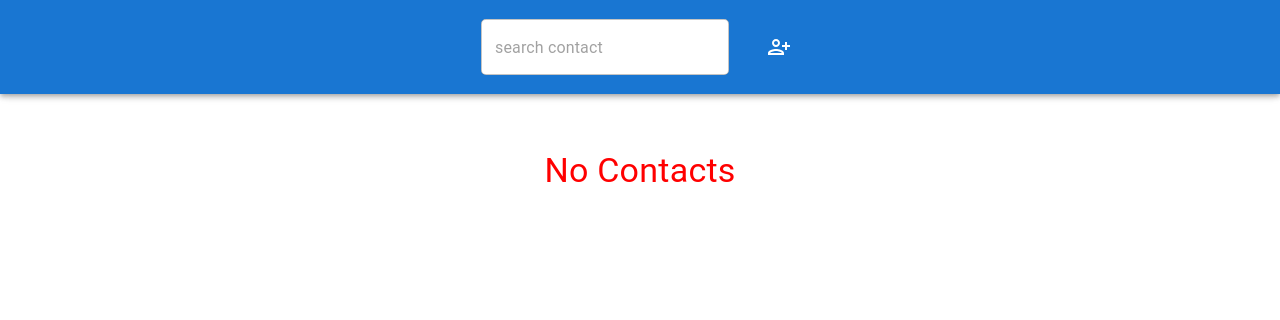
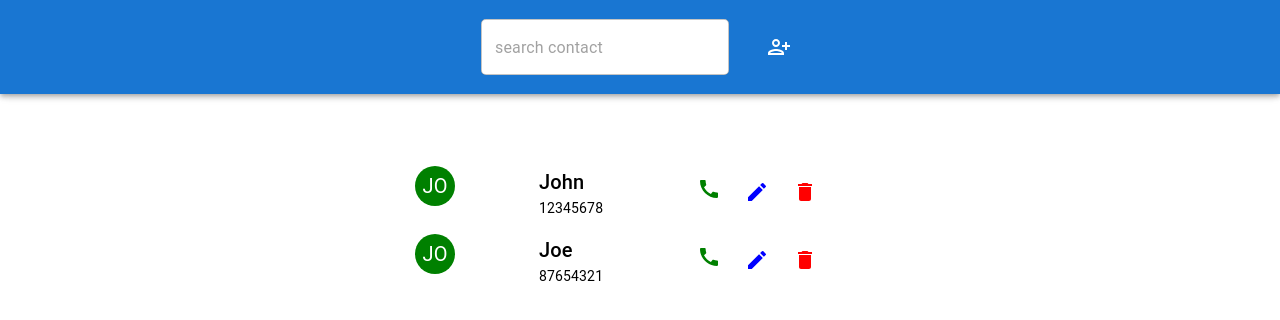
Before and after one commit to Magesh-sam/contacts, a React (Vite) app: page / in a window 1280 px wide. Shown: the top 320 px of the page. Built offline with nearby package versions, Linux system fonts and the light colour scheme.

Commit message:
completed dynamic search

```diff
--- a/package.json
+++ b/package.json
@@ -14,10 +14,13 @@
     "@mui/icons-material": "^5.11.11",
     "@mui/material": "^5.11.15",
     "@reduxjs/toolkit": "^1.9.3",
+    "@types/uuid": "^9.0.1",
+    "generate-random-color": "^1.0.6",
     "react": "^18.2.0",
     "react-dom": "^18.2.0",
     "react-redux": "^8.0.5",
-    "redux-persist": "^6.0.0"
+    "redux-persist": "^6.0.0",
+    "uuid": "^9.0.0"
   },
   "devDependencies": {
     "@types/react": "^18.0.28",
--- a/src/App.tsx
+++ b/src/App.tsx
@@ -1,13 +1,25 @@
-import React from "react";
-import './styles/app.css'
+import { useState } from "react";
+import "./styles/app.css";
 import { NavBar } from "./components/NavBar";
 import { ContactList } from "./components/ContactList";
+import { useSelector } from "react-redux";
+import type { RootState } from "./redux/store";
 
 export const App = () => {
+  const [query, setquery] = useState("");
+
+  const contacts = useSelector((state: RootState) => state.contacts);
+
+  const filteredContacts = contacts.filter(
+    (contact) =>
+      contact.name.toLowerCase().includes(query.toLowerCase()) ||
+      contact.number.toString().toLowerCase().includes(query.toLowerCase())
+  );
+
   return (
     <main>
-      <NavBar />
-      <ContactList/>
+      <NavBar query={query} setquery={setquery} />
+      <ContactList setquery={setquery} contacts={filteredContacts} />
     </main>
   );
 };
--- a/src/components/ContactList.tsx
+++ b/src/components/ContactList.tsx
@@ -1,11 +1,15 @@
-import {useState,  useEffect} from "react";
+import { useState, FC, MouseEvent, Dispatch, SetStateAction } from "react";
 import "../styles/contactlist.css";
 import { useSelector, useDispatch } from "react-redux";
 import { RootState, AppDispatch } from "../redux/store";
 import CloseIcon from "@mui/icons-material/Close";
-import {updateContact,removeFromContact, filterContact} from '../redux/contactSlice'
 import {
-  Container,
+  updateContact,
+  removeFromContact,
+  contact,
+} from "../redux/contactSlice";
+import {
+  Box,
   Stack,
   List,
   ListItem,
@@ -24,57 +28,89 @@ import CallIcon from "@mui/icons-material/Call";
 import EditIcon from "@mui/icons-material/Edit";
 import DeleteIcon from "@mui/icons-material/Delete";
 
-export const ContactList = () => {
+
+interface IContactList {
+  contacts: contact[];
+  setquery: Dispatch<SetStateAction<string>>;
+}
+
+export const ContactList: FC<IContactList> = ({ contacts, setquery }) => {
   const contactList = useSelector((state: RootState) => state.contacts);
-  const dispatch = useDispatch<AppDispatch>()
+  const dispatch = useDispatch<AppDispatch>();
 
-  const [open, setOpen] = useState(false)
-  const [name, setname] = useState('')
-  const [phNo, setphNo] = useState(0)
+  const [open, setOpen] = useState(false);
+  const [name, setname] = useState("");
+  const [phNo, setphNo] = useState(0);
+  const [id, setId] = useState("");
 
-  let contactName;
-    let contactNumber;
 
-  const openUpdate = (phno:number) => {
 
-    const index = contactList.findIndex(contact => contact.number === phno)
-    setname(contactList[index].name)
-    setphNo(contactList[index].number)
-    setOpen(true)
 
-  }
+  const openUpdate = (id: string) => {
+    const index = contactList.findIndex((contact) => contact.id === id);
+    setname(contactList[index].name);
+    setphNo(contactList[index].number);
+    setId(id);
 
-  const handleUpdate = () => {
-        dispatch(updateContact({name:name,number:phNo}))
-  }
+    setOpen(true);
+  };
+
+  const handleUpdate = (e: MouseEvent<HTMLButtonElement>) => {
+    e.preventDefault();
+    dispatch(updateContact({ name: name, number: phNo, id: id }));
+    setOpen(false);
+    setquery("");
+  };
   return (
-    <Container className="contactwrapper">
-        {contactList.length <=0 && <Typography variant="h4" sx={{color:'red'}}>No Contacts</Typography>}
+    <Box className="contactwrapper">
+      {contacts.length <= 0 && (
+        <Typography variant="h4" sx={{ color: "red" }}>
+          No Contacts
+        </Typography>
+      )}
       <List className="contactList">
-        {contactList.map((contact) => (
-          <>
-            <ListItem  key={contact.number}>
-              <Stack className="contact" sx={{minWidth:'500px'}}  spacing={3} direction="row">
-                <Avatar>{contact.name.charAt(0)}</Avatar>
+        {contacts.map((contact) => (
+            <ListItem key={contact.id}>
+              <Stack
+                className="contact"
+                sx={{ minWidth: "500px" }}
+                spacing={3}
+                direction="row"
+              >
+                <Avatar className="avatar" title={contact.name} sx={{bgcolor:'green'}} >
+                  {contact.name.charAt(0).toUpperCase() +
+                    contact.name.charAt(1).toUpperCase()}
+                </Avatar>
                 <Stack>
-                    <Typography variant="h6">{contact.name}</Typography>
-                    <Link href={`tel:${contact.number}`} ></Link>
-                    <Typography variant="body2">{contact.number}</Typography>
+                  <Typography title={contact.name} variant="h6" noWrap>{contact.name}</Typography>
+                  <Link href={`tel:${contact.number}`}></Link>
+                  <Typography variant="body2">{contact.number}</Typography>
                 </Stack>
-                <Stack direction="row" spacing={2} alignItems='center' >
-                  <IconButton >
-                    <a style={{color:'green'}} href={`tel:${contact.number}`}><CallIcon/></a>
+                <Stack direction="row" spacing={1} alignItems="center">
+                  <IconButton>
+                    <a
+                      style={{ color: "green" }}
+                      href={`tel:${contact.number}`}
+                    >
+                      <CallIcon />
+                    </a>
                   </IconButton>
-                  <IconButton onClick={()=>openUpdate(contact.number)} sx={{color:'blue'}}>
+                  <IconButton
+                    onClick={() => openUpdate(contact.id)}
+                    sx={{ color: "blue" }}
+                  >
                     <EditIcon />
                   </IconButton>
-                  <IconButton onClick={()=>dispatch(removeFromContact(contact.number))} sx={{color:'red'}}>
+                  <IconButton
+                    onClick={() => dispatch(removeFromContact(contact.number))}
+                    sx={{ color: "red" }}
+                  >
                     <DeleteIcon />
-                  </IconButton >
+                  </IconButton>
                 </Stack>
               </Stack>
             </ListItem>
-          </>
+
         ))}
       </List>
       <Dialog sx={{ p: 5 }} open={open} onClose={() => setOpen(false)}>
@@ -98,26 +134,26 @@ export const ContactList = () => {
               type="text"
               label="Name"
               defaultValue={name}
-              onChange={(e)=>setname(e.target.value)}
+              onChange={(e) => setname(e.target.value)}
             />
             <TextField
               required
               type="number"
               label="Phone"
               defaultValue={phNo}
-              onChange={(e)=>setphNo(parseInt(e.target.value))}
-
+              onChange={(e) => setphNo(parseInt(e.target.value))}
             />
             <Button
               type="submit"
               variant="contained"
               color="success"
+              onClick={(e) => handleUpdate(e)}
             >
               update
             </Button>
           </Stack>
         </DialogContent>
       </Dialog>
-    </Container>
+    </Box>
   );
 };
--- a/src/components/NavBar.tsx
+++ b/src/components/NavBar.tsx
@@ -1,4 +1,4 @@
-import { useState } from "react";
+import React, { MouseEvent, useState, FC } from "react";
 import "../styles/navbar.css";
 import {
   AppBar,
@@ -16,25 +16,27 @@ import PersonAddAltIcon from "@mui/icons-material/PersonAddAlt";
 import CloseIcon from "@mui/icons-material/Close";
 import { useDispatch, useSelector } from "react-redux";
 import { AppDispatch, RootState } from "../redux/store";
-import {addToContact } from "../redux/contactSlice";
+import { addToContact } from "../redux/contactSlice";
 
-export const NavBar = () => {
-  const contacts = useSelector((state: RootState) => state.contacts);
+import { v4 as randomID } from "uuid";
+
+interface Inavbar {
+  query: string;
+  setquery: React.Dispatch<React.SetStateAction<string>>;
+}
+
+export const NavBar: FC<Inavbar> = ({ query, setquery }) => {
   const dispatch = useDispatch<AppDispatch>();
 
   const [open, setOpen] = useState(false);
   const [name, setname] = useState("");
   const [phoneNo, setphoneNo] = useState<number>(0);
 
-  const [query, setquery] = useState('')
-
-  const handleSubmit = () => {
-    dispatch(addToContact({ name: name, number: phoneNo }));
+  const handleSubmit = (e: MouseEvent<HTMLButtonElement>) => {
+    e.preventDefault();
+    dispatch(addToContact({ name: name, number: phoneNo, id: randomID() }));
+    setOpen(false);
   };
-
-
-
-  console.log(contacts);
 
   return (
     <>
@@ -45,7 +47,8 @@ export const NavBar = () => {
             type="search"
             variant="outlined"
             placeholder="search contact"
-            onChange={(e)=>setquery(e.target.value)}
+            value={query}
+            onChange={(e) => setquery(e.target.value)}
           />
           <IconButton
             onClick={() => setOpen(true)}
@@ -90,7 +93,7 @@ export const NavBar = () => {
               type="submit"
               variant="contained"
               color="success"
-              onClick={handleSubmit}
+              onClick={(e) => handleSubmit(e)}
             >
               Create
             </Button>
--- a/src/redux/contactSlice.ts
+++ b/src/redux/contactSlice.ts
@@ -3,10 +3,24 @@ import { createSlice, PayloadAction } from "@reduxjs/toolkit";
 export type contact = {
   name: string;
   number: number;
+  id: string;
 };
 
+const sampleContact = [
+  {
+    name: "John",
+    number:12345678,
+    id:'hjbdfjh4785y3he'
+  },
+  {
+    name: "Joe",
+    number:87654321,
+    id:'firhfiu489894h'
+  }
+]
+
 const initialState = {
-  contacts: [] as contact[],
+  contacts: sampleContact as contact[],
 };
 
 const contactSlice = createSlice({
@@ -17,26 +31,20 @@ const contactSlice = createSlice({
       state.contacts.push(action.payload);
     },
     removeFromContact: (state, action: PayloadAction<number>) => {
-      const index = state.contacts.findIndex(contact => contact.number === action.payload);
+      const index = state.contacts.findIndex(
+        (contact) => contact.number === action.payload
+      );
       state.contacts.splice(index, 1);
     },
     updateContact: (state, action: PayloadAction<contact>) => {
-      state.contacts = state.contacts.map((contact) => {
-        if (contact.number !== action.payload.number) {
-          contact.number = action.payload.number;
-          contact.name = action.payload.name;
-        }
-        return contact;
-      });
+      const index = state.contacts.findIndex(
+        (contact) => contact.id === action.payload.id
+      );
+      state.contacts.splice(index, 1, action.payload);
     },
-    filterContact: (state,action:PayloadAction<string>) =>{
-        state.contacts = state.contacts.filter(contact =>{
-          contact.name.toLowerCase().includes(action.payload.toLowerCase()) || contact.name.toLowerCase().includes(action.payload.toLowerCase())
-        })
-    }
   },
-
 });
 
-export const { addToContact,removeFromContact, updateContact, filterContact} = contactSlice.actions;
+export const { addToContact, removeFromContact, updateContact } =
+  contactSlice.actions;
 export default contactSlice.reducer;
--- a/src/styles/contactlist.css
+++ b/src/styles/contactlist.css
@@ -1,4 +1,4 @@
-.contactwrapper{
+.contactwrapper {
     display: flex !important;
     flex-direction: column;
     align-items: center;
@@ -6,7 +6,23 @@
     height: 700px;
     overflow-y: auto;
 }
-.contact{
+
+.contact {
     display: grid !important;
     grid-template-columns: 100px 150px 200px;
+    justify-content: center;
 }
+
+@media (width<=500px) {
+    .contact {
+        grid-template-columns: 50px 150px 150px;
+        justify-content: center;
+    }
+}
+
+@media (width<=420px) {
+    .contact {
+        grid-template-columns: 45px 100px 130px;
+        justify-content: center;
+    }
+}
--- a/src/styles/navbar.css
+++ b/src/styles/navbar.css
@@ -1,4 +1,4 @@
-.navbar-links{
+.navbar-links {
    display: flex;
    justify-content: center;
    gap: 30px;
```
Also changed, not shown: src/main.tsx (+9 -9 lines), src/redux/store.ts (+18 -12 lines), 1 other file (tests, documents, lock files or other folders).
